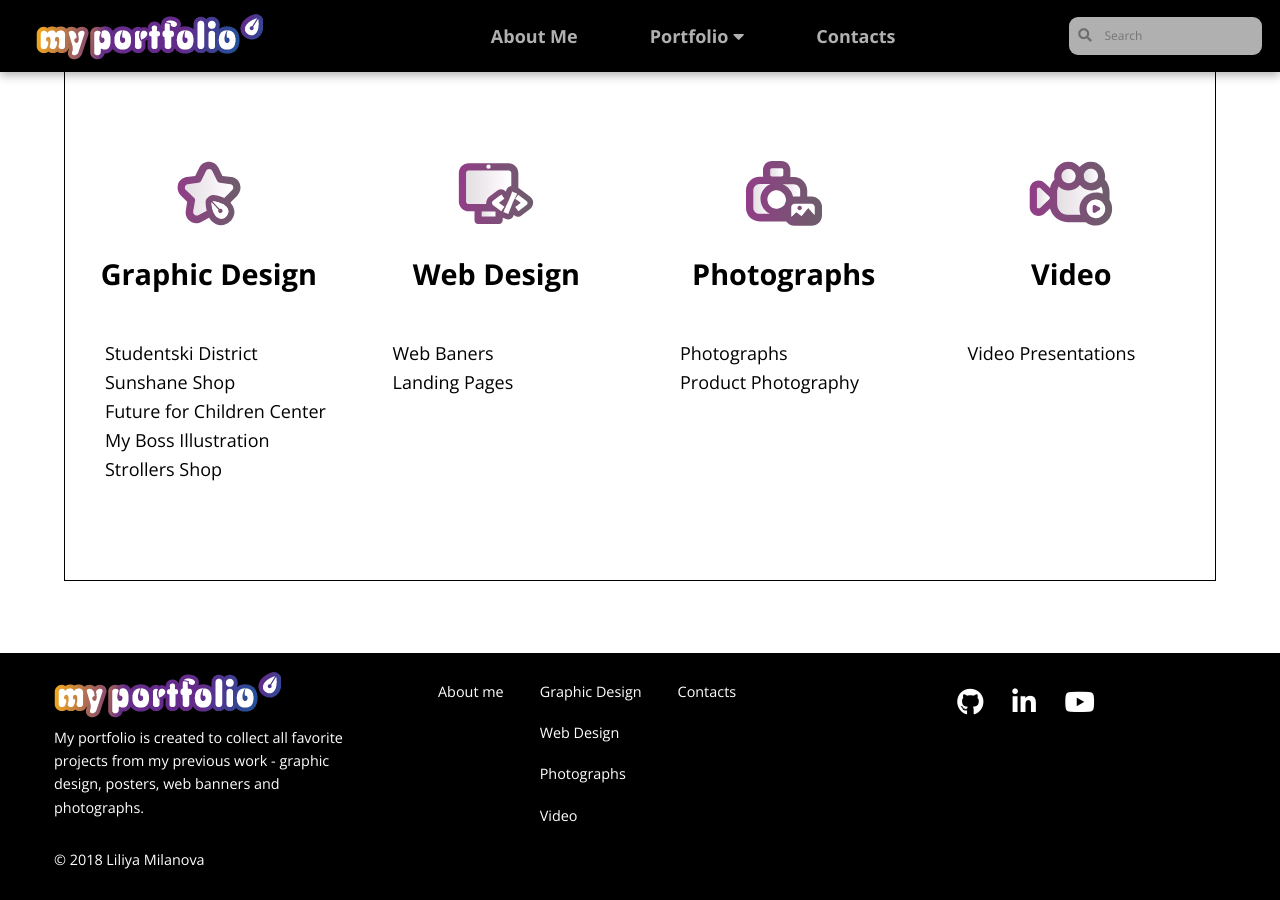
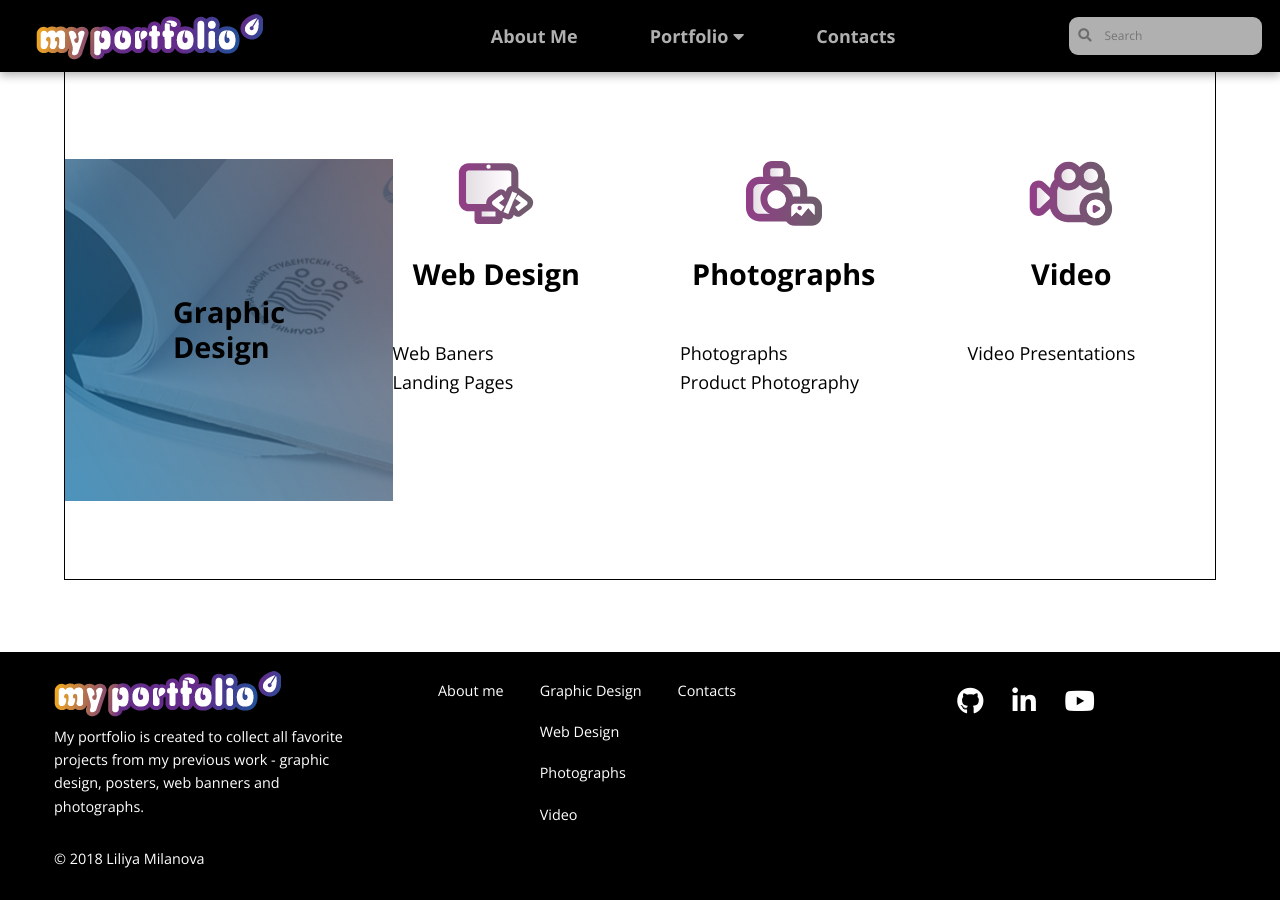
Before and after one commit to LiliyaMilanova/myportfolio, a Jekyll site: the page built from index.html, in a window 1280 px wide and 900 px high, scrolled down 1196 px. Built offline with Jekyll 4.4.1, drawn with Linux system fonts in a browser that asks for light colours; nearby versions of some CDN libraries.

Commit message:
Update index.html

```diff
--- a/index.html
+++ b/index.html
@@ -33,17 +33,9 @@ title: Home
 
             <div class="wrap-content">
                 <section class="what">
-                    <span>
-                        <img src="{{site.baseurl}}/images/graphic-design.svg" alt="Graphic Design Icon" title="Graphic Design Icon">
-                    </span>
-                    <h4><a href="{{site.baseurl}}/portfolio/graphic-design">Graphic Design</a></h4>
-                    <ul class="project-links">
-                        <li><a href="{{site.baseurl}}/portfolio/graphic-design/district-studentski">Studentski District</a></li>
-                        <li><a href="{{site.baseurl}}/portfolio/graphic-design/sunshane-shop">Sunshane Shop</a></li>
-                        <li><a href="{{site.baseurl}}/portfolio/graphic-design/future-for-children-centur">Future for Children Center</a></li>
-                        <li><a href="{{site.baseurl}}/portfolio/graphic-design/my-boss-illustration">My Boss Illustration</a></li>
-                        <li><a href="{{site.baseurl}}/portfolio/graphic-design/strollers-shop">Strollers Shop</a></li>
-                    </ul>
+                    <article class="section-graphic-design">
+                        <h4><a href="{{site.baseurl}}/portfolio/graphic-design">Graphic Design</a></h4>
+                    </article>
                 </section>
                 <section class="what">
                     <span>
```
